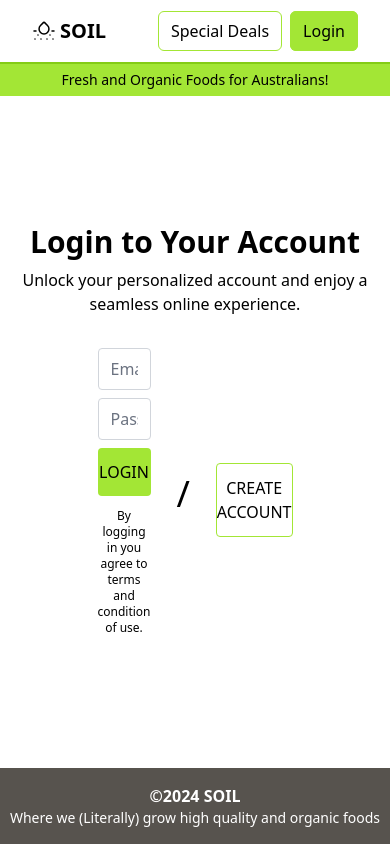
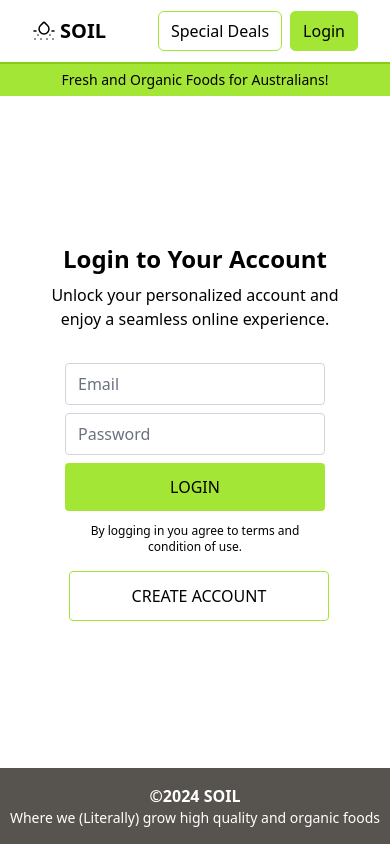
Before and after one commit to vinleeit/SOIL, a React (Vite) app: page /login in a window 390 px wide. Built offline with nearby package versions, Linux system fonts and the light colour scheme.

Commit message:
fix: add responsive layout for login screen

```diff
--- a/src/routes/auth/Login.tsx
+++ b/src/routes/auth/Login.tsx
@@ -9,6 +9,7 @@ export default function Login() {
   const successDialog = useRef<HTMLDialogElement | null>(null);
 
   function performLogin(event: FormEvent<HTMLFormElement>): void {
+    event.preventDefault();
     let success = true;
     if (password.length === 0) {
       setPasswordError("Password must not be empty");
@@ -32,17 +33,18 @@ export default function Login() {
     if (success) {
       successDialog.current?.showModal();
     }
-    event.preventDefault();
   }
 
   return (
     <section className="grow flex flex-col items-center justify-center">
-      <h1 className="text-3xl font-bold mb-2">Login to Your Account</h1>
-      <p className="max-w-96 text-center">
+      <h1 className="text-2xl md:text-3xl font-bold mb-2 text-center">
+        Login to Your Account
+      </h1>
+      <p className="max-w-80 md:max-w-96 text-center">
         Unlock your personalized account and enjoy a seamless online experience.
       </p>
-      <div className="w-1/2 flex items-center space-x-2 mt-8">
-        <form className="w-1/2 space-y-2" onSubmit={performLogin}>
+      <div className="w-2/3 md:1/2 flex flex-col md:flex-row items-center space-x-2 mt-8">
+        <form className="w-full md:1/2 space-y-2" onSubmit={performLogin}>
           <input
             type="text"
             className="w-full rounded focus:border-lime-400 border-gray-300 focus:ring focus:ring-lime-400 focus:ring-opacity-45"
@@ -67,9 +69,9 @@ export default function Login() {
           </p>
         </form>
         <div className="w-24 text-center">
-          <span className="text-4xl">/</span>
+          <span className="text-4xl hidden md:block">/</span>
         </div>
-        <div className="w-1/2 flex flex-col items-center justify-center">
+        <div className="w-full md:1/2 flex flex-col items-center justify-center">
           <Link
             to={"/register"}
             className="w-full mt-3 border border-lime-400 py-3 rounded hover:bg-lime-100 text-center"
```
